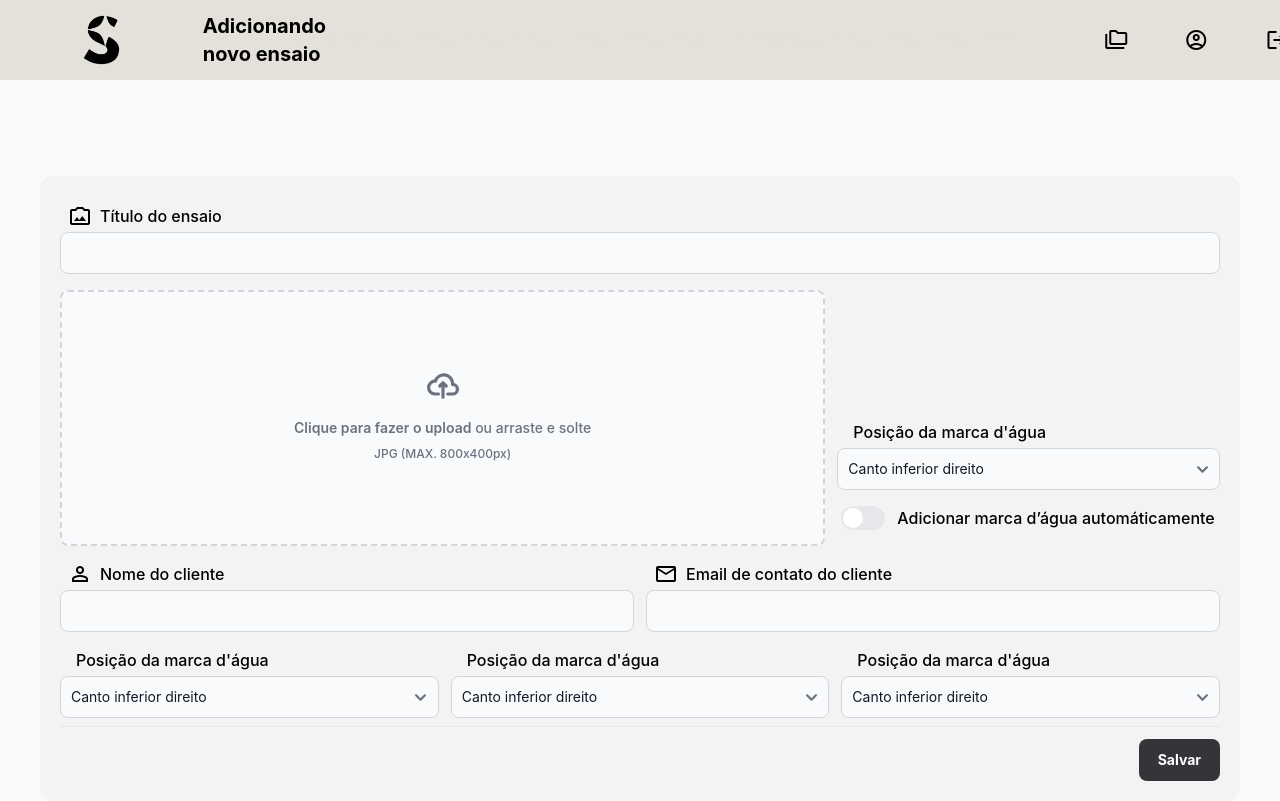
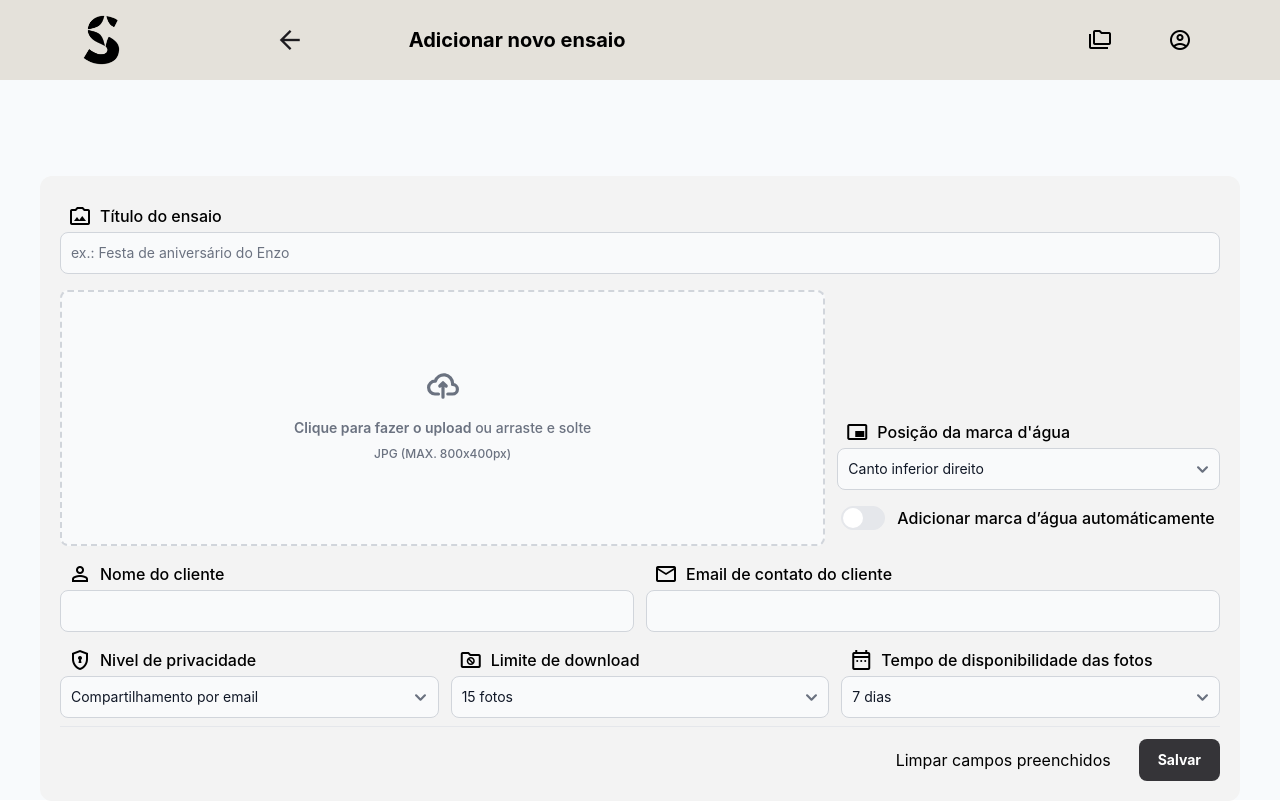
Before and after one commit to marianunciato/snap-share, a React (Create React App) app in the folder frontend/: page /addphotoshoot in a window 1280 px wide. Built offline with nearby package versions, Linux system fonts and the light colour scheme; a web font is replaced by a local one.

Commit message:
arrumando header, botões e select.

```diff
--- a/frontend/src/components/button/NavButton.js
+++ b/frontend/src/components/button/NavButton.js
@@ -4,7 +4,7 @@ import '../../App.css';
 const NavButton = React.memo(({icon}) => {
 
     return (
-        <div class="nav-button flex cursor-pointer p-2 hover:bg-white hover:bg-opacity-60 rounded-full">
+        <div class="nav-button flex cursor-pointer p-2 hover:bg-white hover:text-black hover:bg-opacity-60 rounded-full">
                 {icon}
         </div>
     );
--- /dev/null
+++ b/frontend/src/components/goBack/GoBack.js
@@ -0,0 +1,13 @@
+import React from 'react';
+import '../../App.css';
+
+const GoBack = React.memo(() => {
+
+    return (
+        <div className="go-back-button flex">
+            <span className="material-symbols-outlined text-[#1C1B1F] text-[30px] cursor-pointer p-2 hover:bg-white hover:bg-opacity-60 rounded-full">arrow_back</span>
+        </div>
+    );
+});
+
+export default GoBack;
--- a/frontend/src/components/header/Header.js
+++ b/frontend/src/components/header/Header.js
@@ -1,17 +1,28 @@
 import React, {useState} from 'react';
 import '../../App.css';
-import { Tooltip } from "flowbite-react";
+import { Button, Tooltip } from "flowbite-react";
 import LogoSnap from '../../assets/logo-minimal-light.png'
 import ModalProfile from '../modalProfile/ModalProfile';
 import NavButton from '../button/NavButton';
+import GoBack from '../goBack/GoBack';
 
-const Header = React.memo(({text}) => {
+const Header = React.memo(({text, showGoBack, showPageTitle}) => {
     return (
         <div>
             <header className="bg-[#E4E1DA] flex h-20 w-full items-center justify-between">
-                <img className="mx-20 h-14" src={LogoSnap} alt="Logo Snap Grande"/>
-                <p className="font-bold text-xl">{text}</p>
-                <p className="text-[#E4E1DA]">SEGREDOOOOOOOOOOOOOOOOOOOOOOOO0000000000OOOOOOOOOOOOOOOOOOO</p>
+                <div className="flex items-center">
+                    <img className="mx-20 h-14" src={LogoSnap} alt="Logo Snap Grande"/>
+                    {showGoBack && (
+                        <div className="voltar ml-16">
+                            <Tooltip content="Voltar">
+                                <GoBack/>
+                            </Tooltip>
+                        </div>
+                    )}
+                    {showPageTitle && (
+                        <p className="page-title font-bold text-xl ml-24">{text}</p>
+                    )}
+                </div>
                 <div className="flex gap-10 mx-20">
                     <div className="my-photoshoots">
                         <Tooltip content="Meus ensaios">
@@ -19,13 +30,27 @@ const Header = React.memo(({text}) => {
                         </Tooltip>
                     </div>
                     <div className="my-profile">
-                        <Tooltip content="Minha conta">
+                        <Tooltip content={
+                            <div className="flex flex-col items-center justify-center m-1">
+                                <div className="flex items-center m-1">
+                                    <span className="material-symbols-outlined mr-2">domain</span>
+                                    <label className="text-lg">Nome da empresa</label>
+                                </div>
+                                <div className="flex items-center m-1">
+                                    <span className="material-symbols-outlined mr-2">account_circle</span>
+                                    <label>Nome do usário</label>
+                                </div>
+                                <div className="flex flex-row gap-3 mx-2">
+                                    <Tooltip style="light" placement="bottom" content="Editar perfil">
+                                        <NavButton icon={<span className="material-symbols-outlined">border_color</span>}/>
+                                    </Tooltip>
+                                    <Tooltip style="light" placement="bottom" content="Sair">
+                                        <NavButton icon={<span className="material-symbols-outlined">logout</span>}/>
+                                    </Tooltip>
+                                </div>
+                            </div>
+                        }>
                             <NavButton icon={<span className="material-symbols-outlined">account_circle</span>}/>
-                        </Tooltip>
-                    </div>
-                    <div className="logout">
-                        <Tooltip content="Sair">
-                            <NavButton icon={<span className="material-symbols-outlined">logout</span>}/>
                         </Tooltip>
                     </div>
                 </div>
--- a/frontend/src/components/input/Input.js
+++ b/frontend/src/components/input/Input.js
@@ -2,7 +2,7 @@ import React from 'react';
 import '../../App.css';
 import { TextInput } from "flowbite-react";
 
-const InputDefault = React.memo(({text, icon}) => {
+const InputDefault = React.memo(({text, icon, placeholder}) => {
 
     return (
         <div className="input-nome-empresa my-2">
@@ -10,7 +10,7 @@ const InputDefault = React.memo(({text, icon}) => {
                 {icon}
                 <p className="titulo-input font-medium">{text}</p>
             </div>
-            <TextInput id="base" type="text" sizing="md" />
+            <TextInput placeholder={placeholder} id="base" type="text" sizing="md" />
         </div>
     );
 });
--- a/frontend/src/screens/addPhotoshoot/AddPhotoshoot.js
+++ b/frontend/src/screens/addPhotoshoot/AddPhotoshoot.js
@@ -7,22 +7,23 @@ import ToggleMarcaDagua from '../../components/toggle/ToggleMarcaDagua.js';
 import { Button, Select } from 'flowbite-react';
 import DropzoneDefault from '../../components/dropzone/Dropzone.js';
 import LabelDefault from "../../components/label/Label.js"
+import GoBack from '../../components/goBack/GoBack.js';
 
 const AddPhotoshoot = () => {
 
     return (
         <div className="flex flex-col bg-slate-50 h-screen w-full">
-            <Header text="Adicionando novo ensaio"/>
-            <div className="flex justify-center items-center">
-                <div className="new-photoshoot flex flex-col mt-24 bg-[#F3F3F3] w-[1200px] p-5 rounded-xl">
+            <Header text="Adicionar novo ensaio" showGoBack={true} showPageTitle={true}/>
+            <div className="flex justify-center items-center flex-col mt-24">
+                <div className="new-photoshoot flex flex-col bg-[#F3F3F3] w-[1200px] p-5 rounded-xl">
                     <div className="flex flex-col">
                         <div className="step-one">
-                            <InputDefault icon={<span className='material-symbols-outlined'>photo_camera_back</span>} text="Título do ensaio"/>
+                            <InputDefault placeholder="ex.: Festa de aniversário do Enzo" icon={<span className='material-symbols-outlined'>photo_camera_back</span>} text="Título do ensaio"/>
                         </div>
                         <div className="mt-2 step-two flex flex-row gap-3">
                             <DropzoneDefault/>
                             <div className="step-two-watermark flex flex-col w-1/2 justify-end">
-                                <LabelDefault text="Posição da marca d'água" icon={<span></span>}/>
+                                <LabelDefault text="Posição da marca d'água" icon={<span className="material-symbols-outlined">branding_watermark</span>}/>
                                 <Select id="countries" required>
                                     <option>Canto inferior direito</option>
                                     <option>Canto inferior esquerdo</option>
@@ -42,36 +43,36 @@ const AddPhotoshoot = () => {
                         </div>
                         <div className="mt-2 step-four flex flex-row gap-3">
                             <div className="w-1/3">
-                                <LabelDefault text="Posição da marca d'água" icon={<span></span>}/>
+                                <LabelDefault text="Nivel de privacidade" icon={<span className="material-symbols-outlined">encrypted</span>}/>
                                 <Select id="countries" required>
-                                    <option>Canto inferior direito</option>
-                                    <option>Canto inferior esquerdo</option>
-                                    <option>Canto superior direito</option>
-                                    <option>Canto superior esquerdo</option>
+                                    <option>Compartilhamento por email</option>
+                                    <option>Disponível como portifólio</option>
                                 </Select>
                             </div>
                             <div className="w-1/3">
-                                <LabelDefault text="Posição da marca d'água" icon={<span></span>}/>
+                                <LabelDefault text="Limite de download" icon={<span className="material-symbols-outlined">folder_limited</span>}/>
                                 <Select id="countries" required>
-                                    <option>Canto inferior direito</option>
-                                    <option>Canto inferior esquerdo</option>
-                                    <option>Canto superior direito</option>
-                                    <option>Canto superior esquerdo</option>
+                                    <option>15 fotos</option>
+                                    <option>25 fotos</option>
+                                    <option>50 fotos</option>
+                                    <option>100 fotos</option>
+                                    <option>150 fotos</option>
+                                    <option>200 fotos</option>
                                 </Select>
                             </div>
                             <div className="w-1/3">
-                                <LabelDefault text="Posição da marca d'água" icon={<span></span>}/>
+                                <LabelDefault text="Tempo de disponibilidade das fotos" icon={<span className="material-symbols-outlined">date_range</span>}/>
                                 <Select id="countries" required>
-                                    <option>Canto inferior direito</option>
-                                    <option>Canto inferior esquerdo</option>
-                                    <option>Canto superior direito</option>
-                                    <option>Canto superior esquerdo</option>
+                                    <option>7 dias</option>
+                                    <option>15 dias</option>
+                                    <option>1 mês</option>
                                 </Select>
                             </div>
                         </div>
                     </div>
                     <hr className="mt-2"/>
                     <div className="flex justify-end items-center mt-3">
+                            <p className="text-[16px] mx-7 hover:text-red-700 hover:underline hover:underline-offset-2 cursor-pointer">Limpar campos preenchidos</p>
                             <Button className="close-modal-btn bg-[#353438]"><b>Salvar</b></Button>
                     </div>
                 </div>
--- a/frontend/src/screens/mainPage/MainPage.js
+++ b/frontend/src/screens/mainPage/MainPage.js
@@ -1,9 +1,15 @@
 import '../../App.css';
+import Header from '../../components/header/Header';
 
 const MainPage = () => {
     return (
-        <div>
+        <div className="flex flex-col bg-slate-50 h-screen w-full">
+            <Header text="Adicionar novo ensaio" showGoBack={false} showPageTitle={false}/>
+            <div div className="flex justify-center items-center flex-col mt-24">
+                <div className="">
 
+                </div>
+            </div>
         </div>
     );
 }
```
